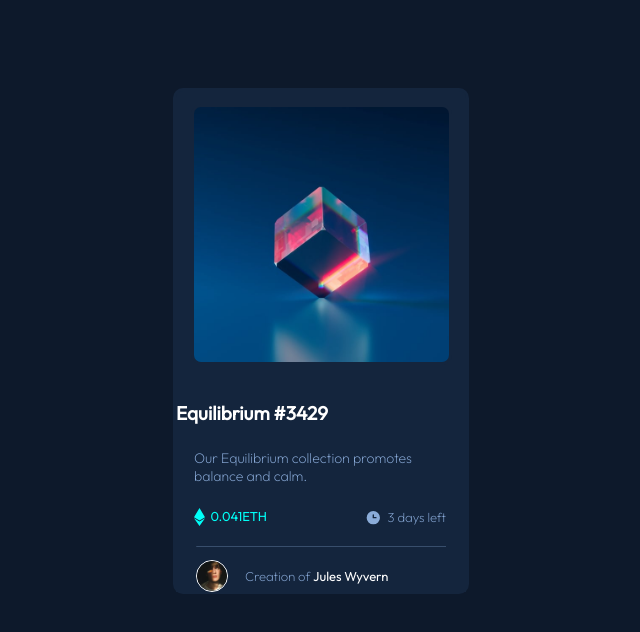
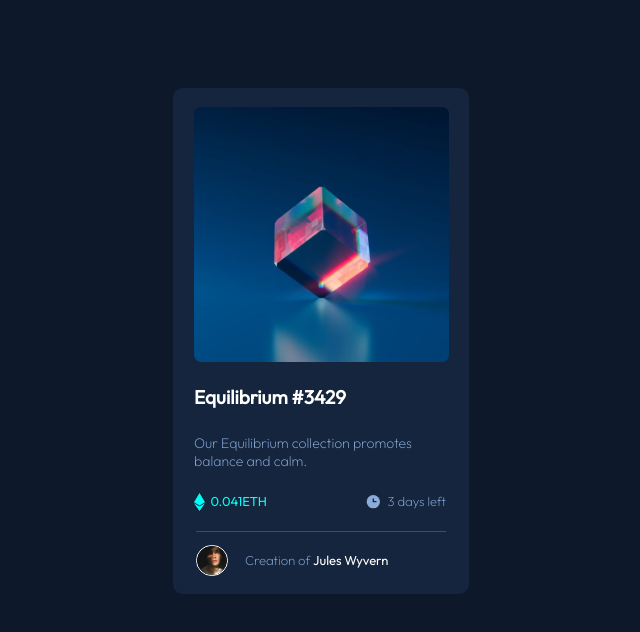
Before and after one commit to casoultz/NFT-card-newbie, a plain HTML site: page index.html in a window 1280 px wide. Shown: the whole page, without its empty margins (319-959 px from the left). Drawn offline with Linux system fonts and the light colour scheme.

Commit message:
Update pcc2.css

```diff
--- a/pcc2.css
+++ b/pcc2.css
@@ -30,8 +30,8 @@ body {
     border-style: solid;
     border-radius: 10px;
 }
-h3 {
-    margin-top: 14px;
+h1 {
+    margin-top: 6px;
     margin-left: 18px;
 }
 .heading-1 {
```
